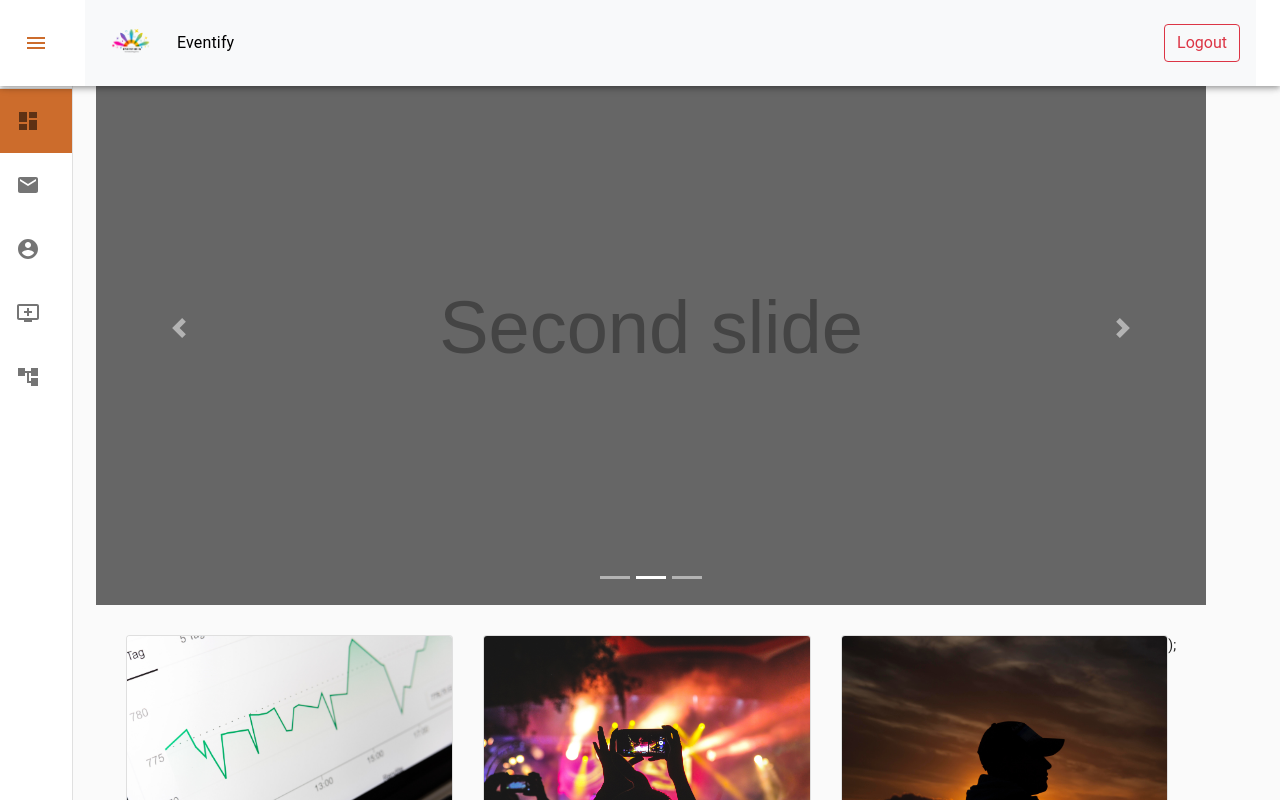
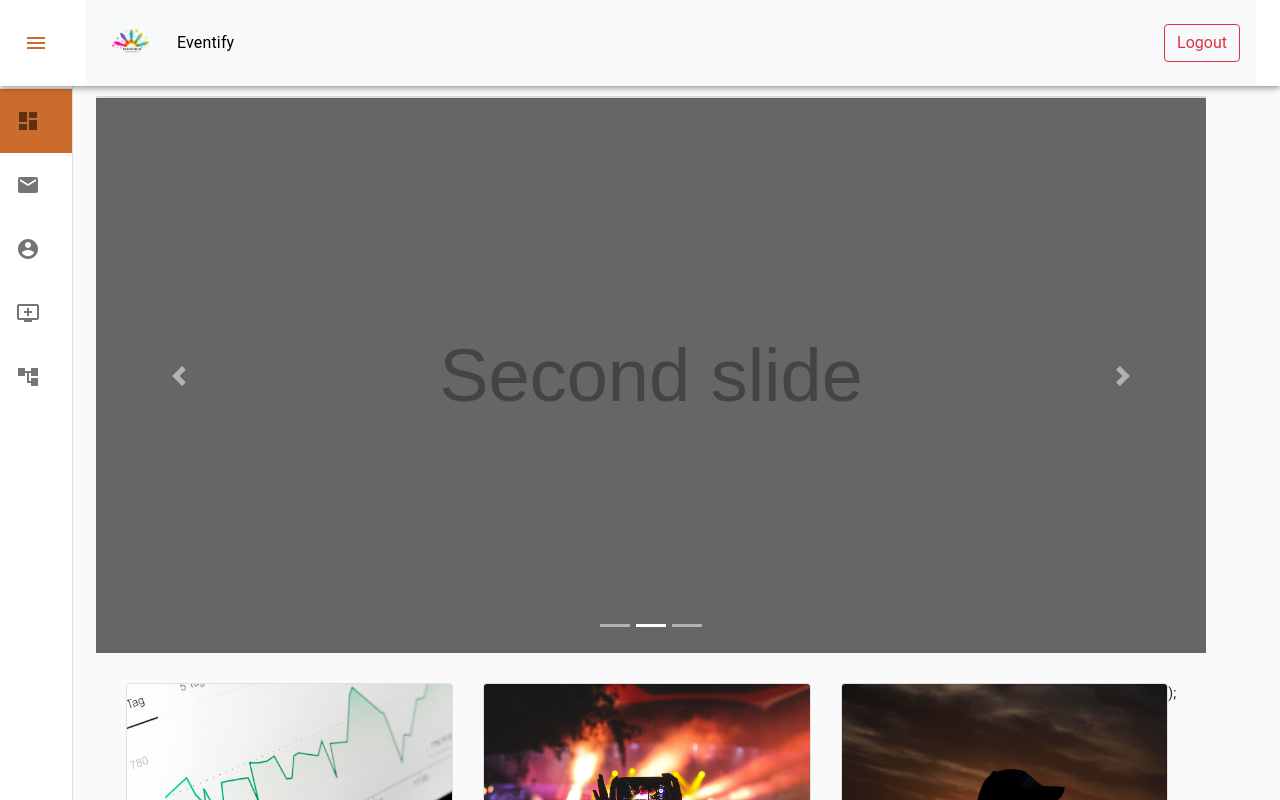
Before and after one commit to ghayas110/eventifyweb, a React (Create React App) app: page /dashboard in a window 1280 px wide. Shown: the top 800 px of the page. Built offline with nearby package versions, Linux system fonts and the light colour scheme; no server answers.

Commit message:
T_changes

```diff
--- a/src/component/Sidebar.js
+++ b/src/component/Sidebar.js
@@ -106,7 +106,7 @@ const sideBarItems = [
   { name: 'Events', links: '/dashboard/event', icon: <MailIcon /> },
   { name: 'Profile', links: '/dashboard/profile', icon: <AccountCircleIcon /> },
   { name: 'Chat', links: '/dashboard/chat', icon: <AddToQueueIcon /> },
-  { name: 'EventAdd', links: '/dashboard/eventadd' ,icon: <AccountTreeIcon />},
+  { name: 'EventAdd', links: '/dashboard/eventadd', icon: <AccountTreeIcon /> },
 ]
 
 function Sidebar() {
@@ -149,13 +149,13 @@ function Sidebar() {
       return (
         <Profile />
       )
-      else if (comp === 'chat')
+    else if (comp === 'chat')
       return (
-        <ChatScreen/>
+        <ChatScreen />
       )
-      else if (comp === 'eventadd')
+    else if (comp === 'eventadd')
       return (
-        <EventAdd/>
+        <EventAdd />
       )
     // else if (comp === 'MyPlans')
     //   return (
@@ -181,7 +181,7 @@ function Sidebar() {
 
   return (
     <>
-      <div className="col-11 pt-5 pl-5 ml-5">
+      <div className="col-11 pt-5 pl-5 ml-5 mt-5">
         <CssBaseline />
         <div>
           <AppBar position="fixed" className={classes.appBar}>
@@ -251,7 +251,7 @@ function Sidebar() {
           </Card>
           <Switch>
             <Route exact path={'/dashboard'} component={Feed} />
-            <Route  path={`${path}/:loc`} component={Component} />
+            <Route path={`${path}/:loc`} component={Component} />
             {/* <Route path={`${path}/UserPanel`} component={UserPanel} />
               <Route path={`${path}/ReferedBy`} component={ReferedBy} />
               <Route path={`${path}/MyReferals`} component={MyReferals} />
```
